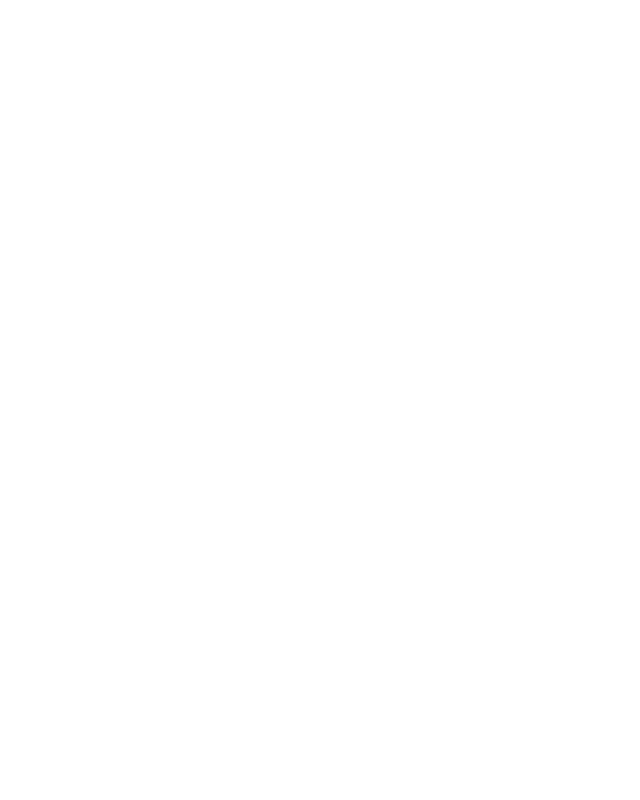
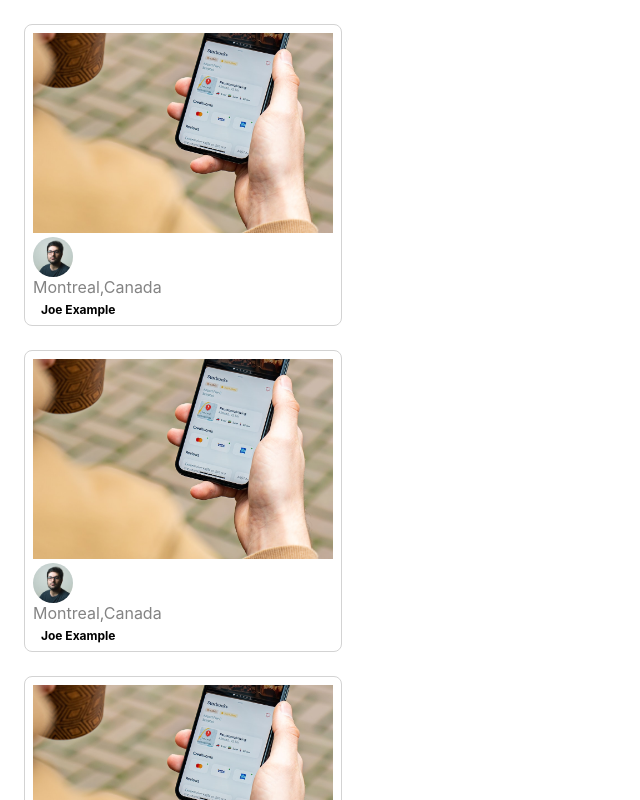
Before and after one commit to vicspider2001/photolabs, a React (Create React App) app in the folder frontend/: page / in a window 1280 px wide. Shown: the top 800 px of the page, without its empty margins (0-640 px from the left). Built offline with nearby package versions, Linux system fonts and the light colour scheme; the HTML template or start-up script is replaced by a standard one.

Commit message:
displaying 3 different photos

```diff
--- a/frontend/src/App.jsx
+++ b/frontend/src/App.jsx
@@ -1,10 +1,12 @@
 import React from 'react';
+
 import PhotoListItem from './components/PhotoListItem';
-import './App.css';
+// import './App.scss';
 
 
-const sampleDataForPhotoListItem = {
-  id: "1",
+const sampleDataForPhotoListItem = [
+  {
+    id: "1",
   location: {
     city: "Montreal",
     country: "Canada",
@@ -12,26 +14,48 @@
   imageSource: `${process.env.PUBLIC_URL}/Image-1-Regular.jpeg`,
   username: "Joe Example",
   profile: `${process.env.PUBLIC_URL}/profile-1.jpg`,
-};
+  },
 
+  {
+    id: "2",
+  location: {
+    city: "Montreal",
+    country: "Canada",
+  },
+  imageSource: `${process.env.PUBLIC_URL}/Image-1-Regular.jpeg`,
+  username: "Joe Example",
+  profile: `${process.env.PUBLIC_URL}/profile-1.jpg`,
+  },
 
-const App = () => {
-  const photos = new Array(3).fill(null);
+  {
+    id: "3",
+  location: {
+    city: "Montreal",
+    country: "Canada",
+  },
+  imageSource: `${process.env.PUBLIC_URL}/Image-1-Regular.jpeg`,
+  username: "Joe Example",
+  profile: `${process.env.PUBLIC_URL}/profile-1.jpg`,
+  },
 
-  return (
-    <div className="App">
-      {
-        photos.map((_) => {
-          <PhotoListItem key={sampleDataForPhotoListItem.id} photo = {sampleDataForPhotoListItem} />
-        })
-      }
+]
 
 
 
 
+const App = () => {
 
-    </div>
-  );
+    return (
+      <div className="App">
+
+        {sampleDataForPhotoListItem.map((photoData) => (
+          <PhotoListItem key={photoData.id} photo={photoData} />
+        ))}
+
+      </div>
+    );
+
+
 };
 
 export default App;
--- a/frontend/src/components/PhotoListItem.jsx
+++ b/frontend/src/components/PhotoListItem.jsx
@@ -1,8 +1,6 @@
 import React from "react";
 import "../styles/PhotoListItem.css";
 // import photos from "mocks/photos";
-
-
 
 
 const PhotoListItem = ({ photo }) => {
```
